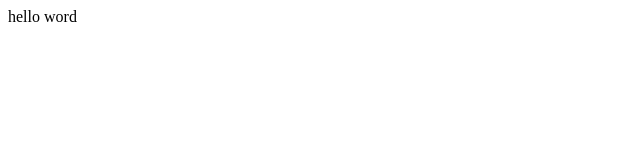
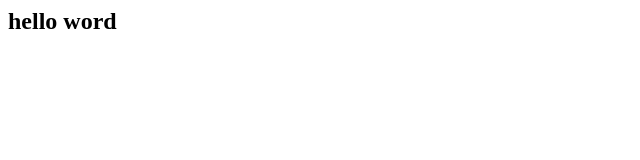
Before and after one commit to shengbox/shengbox.github.io, a plain HTML site: page index.html in a window 1280 px wide. Shown: the whole page, without its empty margins (0-640 px from the left). Drawn offline with Linux system fonts and the light colour scheme.

Commit message:
Update index.html

```diff
--- a/index.html
+++ b/index.html
@@ -3,6 +3,6 @@
     <title>first page</title>
   </head>
   <body>
-    hello word
+    <h2>hello word</h2>
   </body>
 </html>
```
